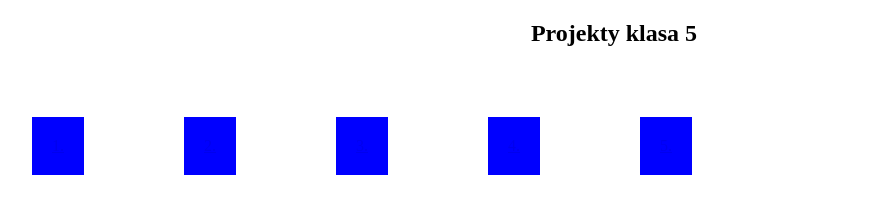
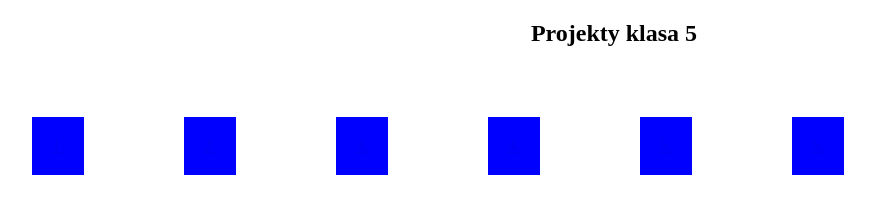
Before and after one commit to Unecomic/Projekty-klasa-5, a plain HTML site: page index.html in a window 1280 px wide. Shown: the whole page, without its empty margins (26-901 px from the left). Drawn offline with Linux system fonts and the light colour scheme.

Commit message:
Update index.html

```diff
--- a/index.html
+++ b/index.html
@@ -52,6 +52,9 @@ h2{
 <a href="https://unecomic.github.io/Projekt-05-smrtczne-/">5.</a>
     </div>
 
+<div>
+<a href="https://unecomic.github.io/Projekt-06---semantyka-uk-ad/">6.</a>
+    </div>
 
     </section>
 
```
